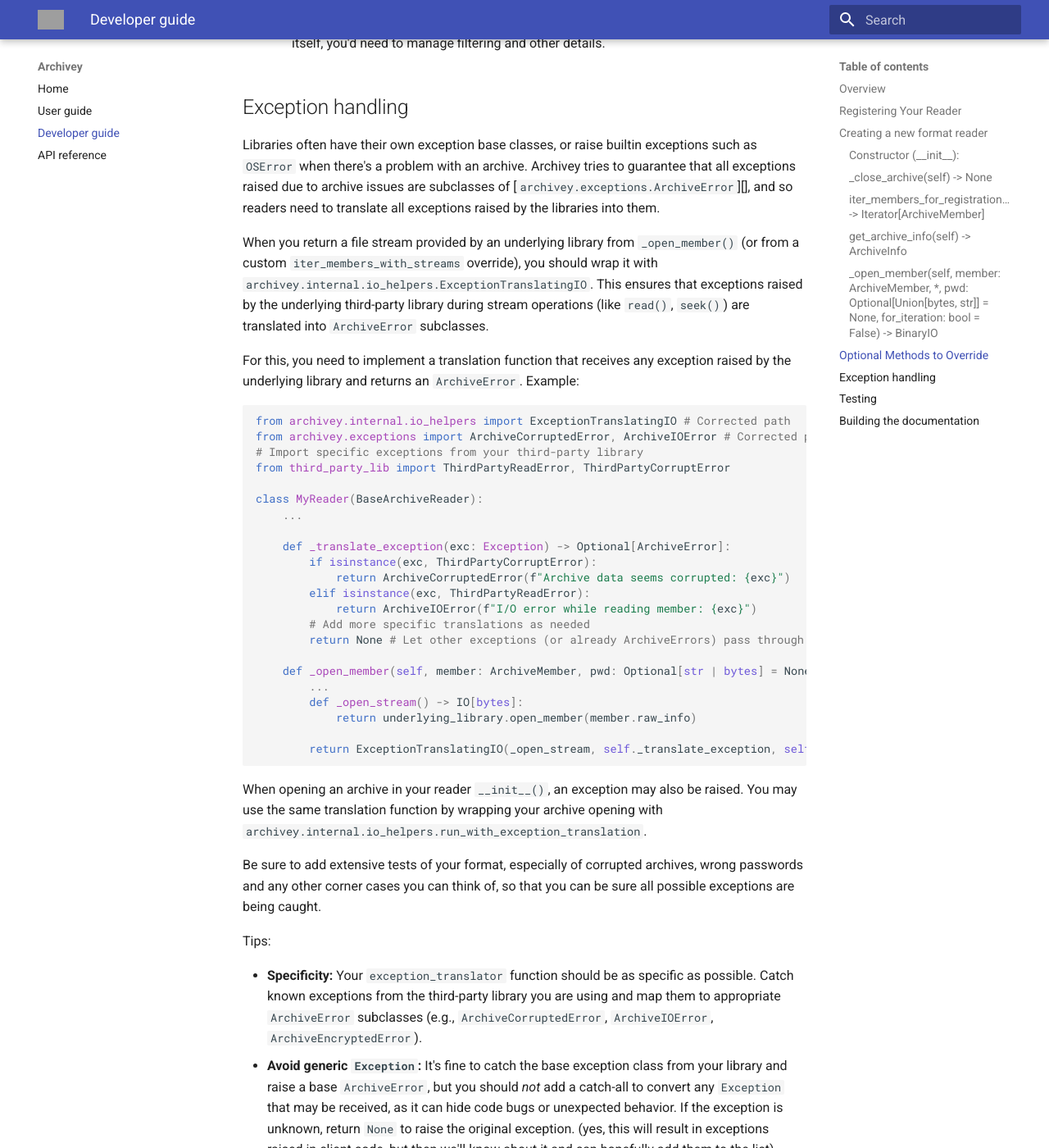
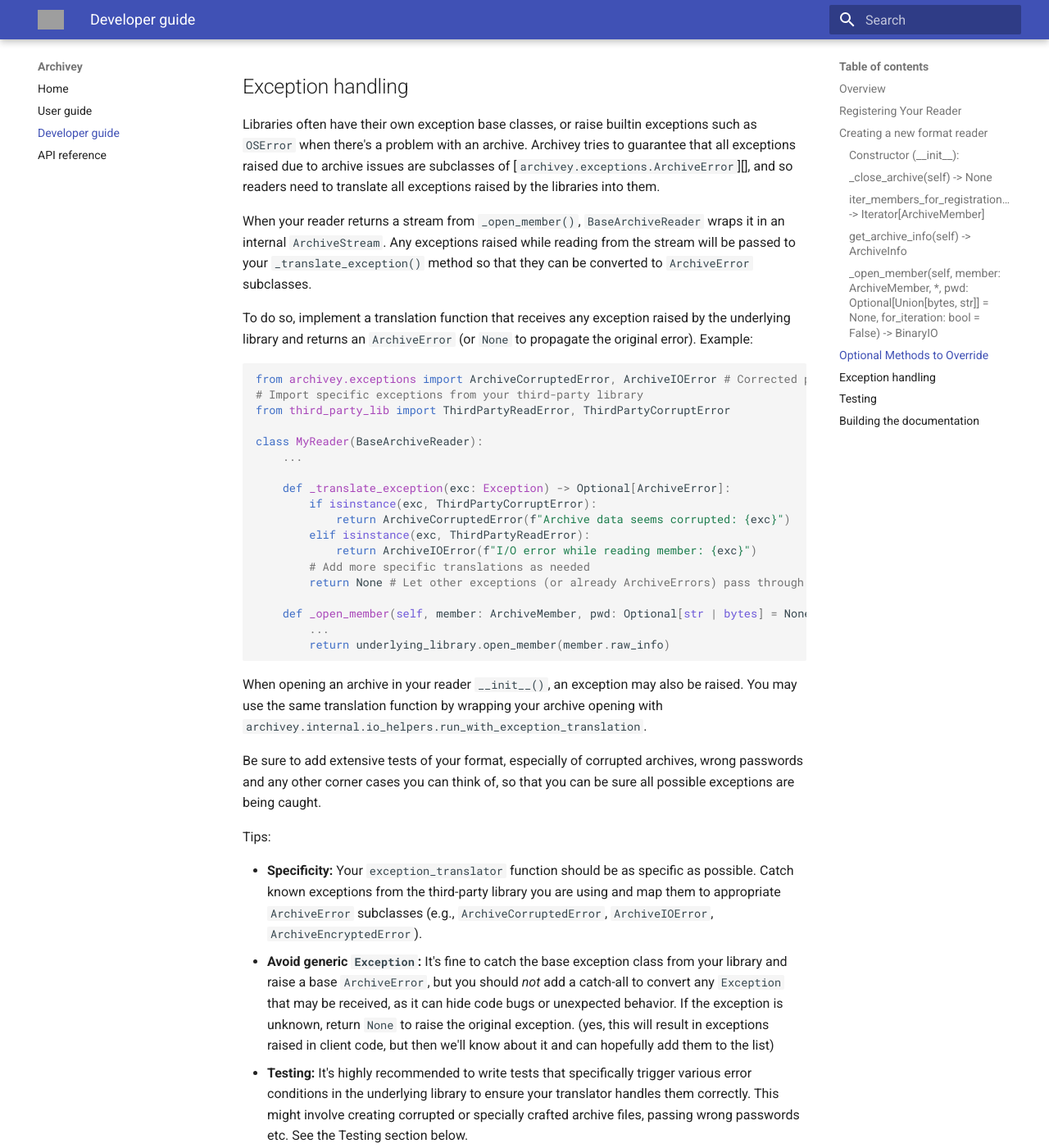
Before and after one commit to davitf/archivey-dev, an MkDocs documentation site: the page built from docs/developer_guide.md, in a window 1280 px wide and 1400 px high, scrolled down 4880 px. Shown: the whole window at 82% size. Built offline with MkDocs 1.6.1 and Material for MkDocs 9.7.7, drawn with Linux system fonts in a browser that asks for light colours; some of the changed text lies outside the part shown; grey boxes are pictures that could not be loaded.

Commit message:
docs: refresh exception translation instructions

````diff
--- a/docs/developer_guide.md
+++ b/docs/developer_guide.md
@@ -98,7 +98,9 @@ Arguments:
 Tips:
 
 *   As some archive formats (e.g. tar) may contain multiple members with the same file name, you should pass `member.raw_info` object to the underlying library if possible instead of the filename, to avoid opening a different member with the same name.
-*   The returned stream should be wrapped with `archivey.internal.io_helpers.ExceptionTranslatingIO` (see section below) to ensure proper error handling.
+*   Exceptions raised while reading the returned stream will be passed through
+    your `_translate_exception()` method to ensure they become
+    `ArchiveError` subclasses.
 
 
 ## Optional Methods to Override
@@ -126,12 +128,11 @@ While the above are essential, you might override other methods from `BaseArchiv
 
 Libraries often have their own exception base classes, or raise builtin exceptions such as `OSError` when there's a problem with an archive. Archivey tries to guarantee that all exceptions raised due to archive issues are subclasses of [`archivey.exceptions.ArchiveError`][], and so readers need to translate all exceptions raised by the libraries into them.
 
-When you return a file stream provided by an underlying library from `_open_member()` (or from a custom `iter_members_with_streams` override), you should wrap it with `archivey.internal.io_helpers.ExceptionTranslatingIO`. This ensures that exceptions raised by the underlying third-party library during stream operations (like `read()`, `seek()`) are translated into `ArchiveError` subclasses.
+When your reader returns a stream from `_open_member()`, `BaseArchiveReader` wraps it in an internal `ArchiveStream`.  Any exceptions raised while reading from the stream will be passed to your `_translate_exception()` method so that they can be converted to `ArchiveError` subclasses.
 
-For this, you need to implement a translation function that receives any exception raised by the underlying library and returns an `ArchiveError`. Example:
+To do so, implement a translation function that receives any exception raised by the underlying library and returns an `ArchiveError` (or ``None`` to propagate the original error). Example:
 
 ```python
-from archivey.internal.io_helpers import ExceptionTranslatingIO # Corrected path
 from archivey.exceptions import ArchiveCorruptedError, ArchiveIOError # Corrected path
 # Import specific exceptions from your third-party library
 from third_party_lib import ThirdPartyReadError, ThirdPartyCorruptError
@@ -149,10 +150,7 @@ class MyReader(BaseArchiveReader):
 
     def _open_member(self, member: ArchiveMember, pwd: Optional[str | bytes] = None, for_iteration: bool = False):
         ...
-        def _open_stream() -> IO[bytes]:
-            return underlying_library.open_member(member.raw_info)
-
-        return ExceptionTranslatingIO(_open_stream, self._translate_exception, self.path_str, member.filename)
+        return underlying_library.open_member(member.raw_info)
 ```
 
 When opening an archive in your reader `__init__()`, an exception may also be raised. You may use the same translation function by wrapping your archive opening with `archivey.internal.io_helpers.run_with_exception_translation`.
````
Also changed, not shown: 1 other file.
